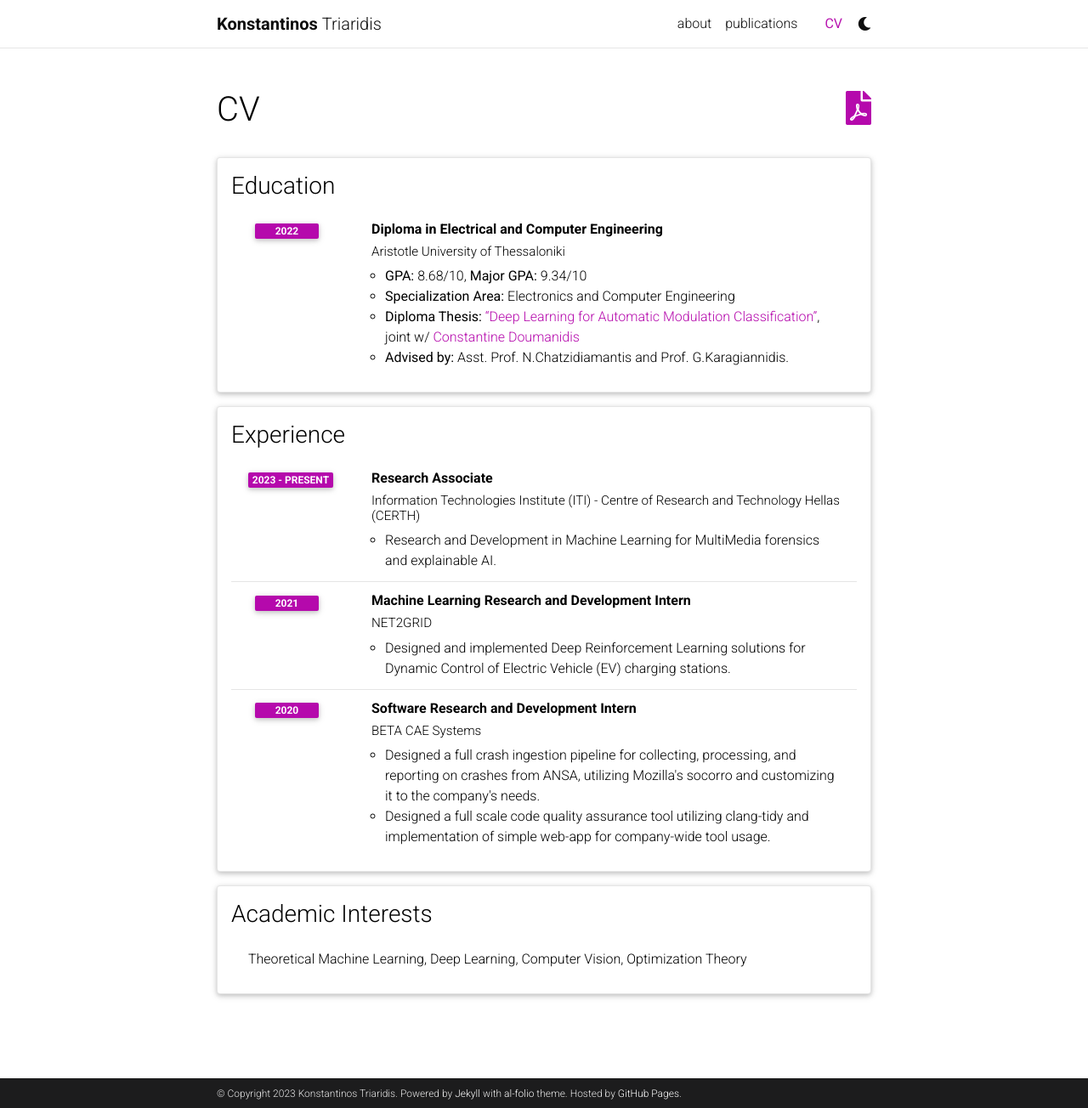
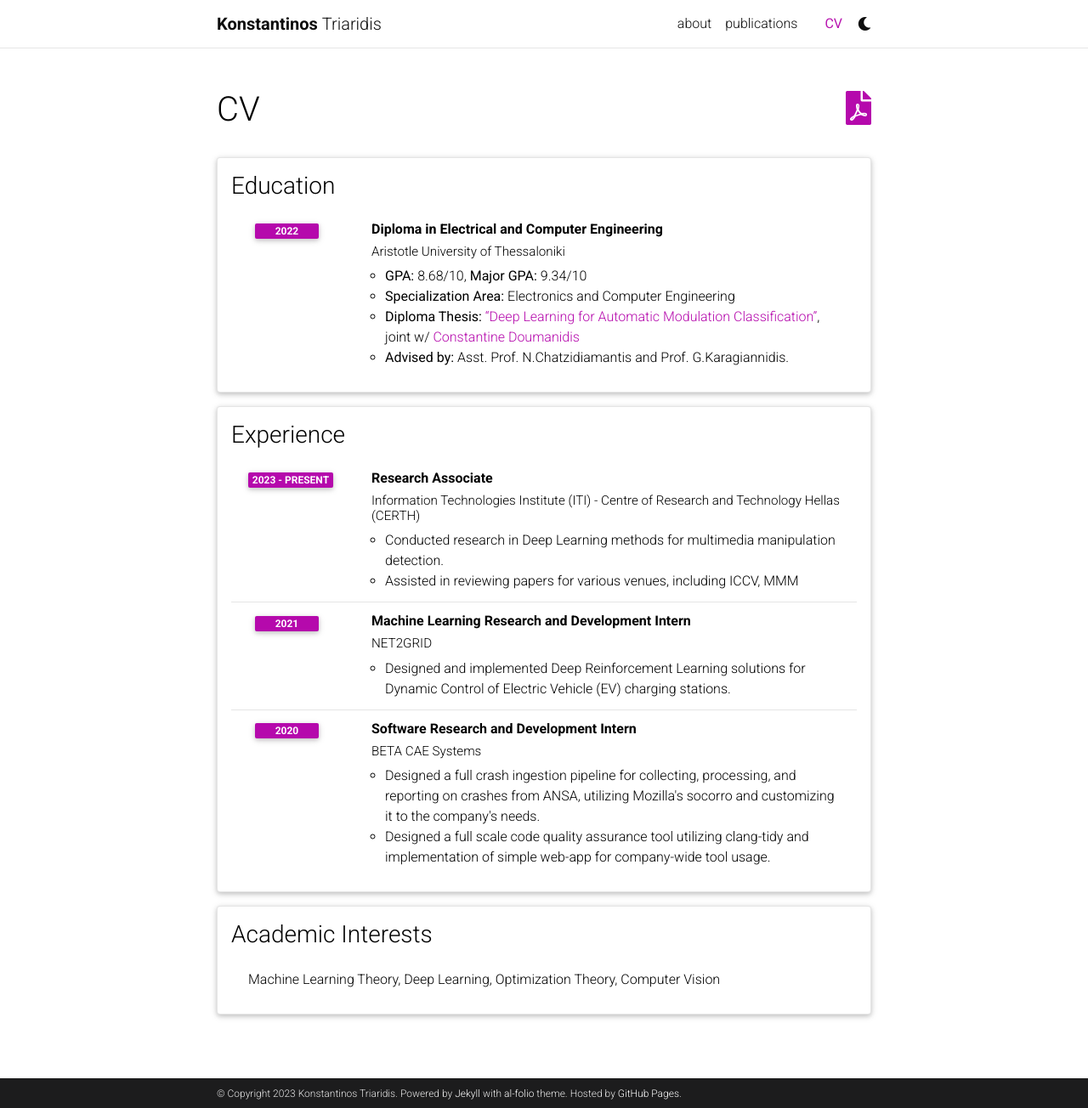
Before and after one commit to kostino/kostino.github.io, a Jekyll site: the page built from _pages/cv.md, in a window 1280 px wide and 1304 px high. Shown: the whole window at 85% size. Built offline with Jekyll 4.4.1, drawn with Linux system fonts in a browser that asks for light colours; comment, search, counter and statistics services are not loaded; a style sheet for code colours, icons or effects is not loaded.

Commit message:
Update cv.yml

```diff
--- a/_data/cv.yml
+++ b/_data/cv.yml
@@ -17,7 +17,8 @@
       institution: Information Technologies Institute (ITI) - Centre of Research and Technology Hellas (CERTH)
       year: 2023 - Present
       description:
-        - Research and Development in Machine Learning for MultiMedia forensics and explainable AI.
+        - Conducted research in Deep Learning methods for multimedia manipulation detection.
+        - Assisted in reviewing papers for various venues, including ICCV, MMM
 
     - title: Machine Learning Research and Development Intern
       institution: NET2GRID
@@ -35,4 +36,4 @@
 - title: Academic Interests
   type: list
   contents:
-    - Theoretical Machine Learning, Deep Learning, Computer Vision, Optimization Theory
+    - Machine Learning Theory, Deep Learning, Optimization Theory, Computer Vision
```
